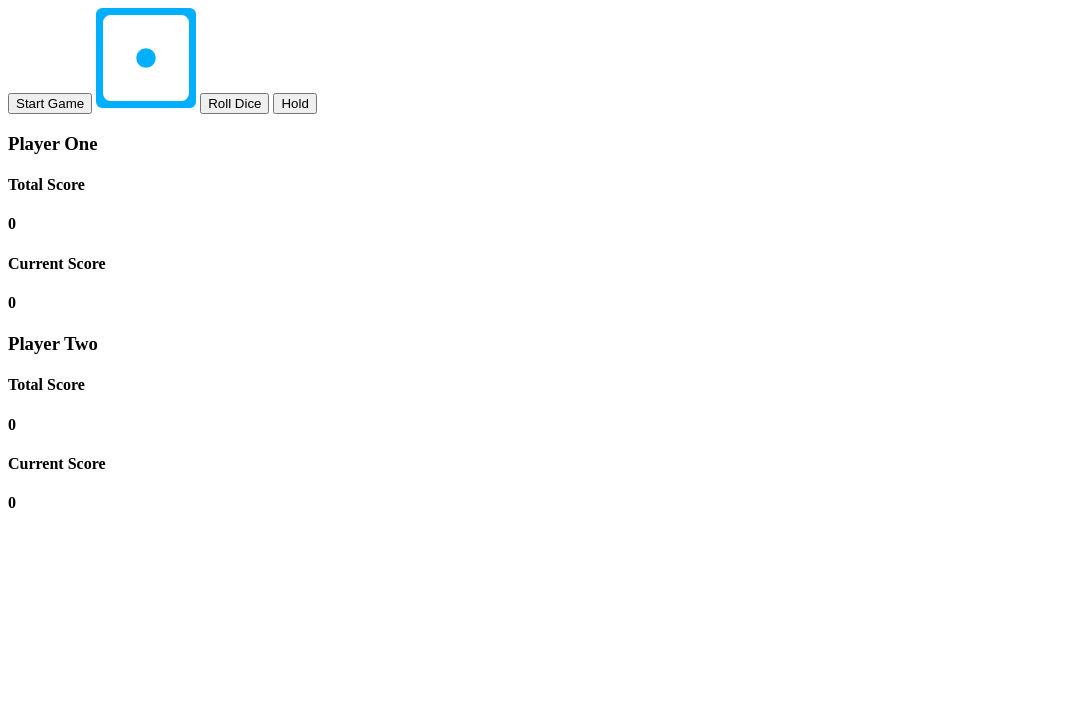
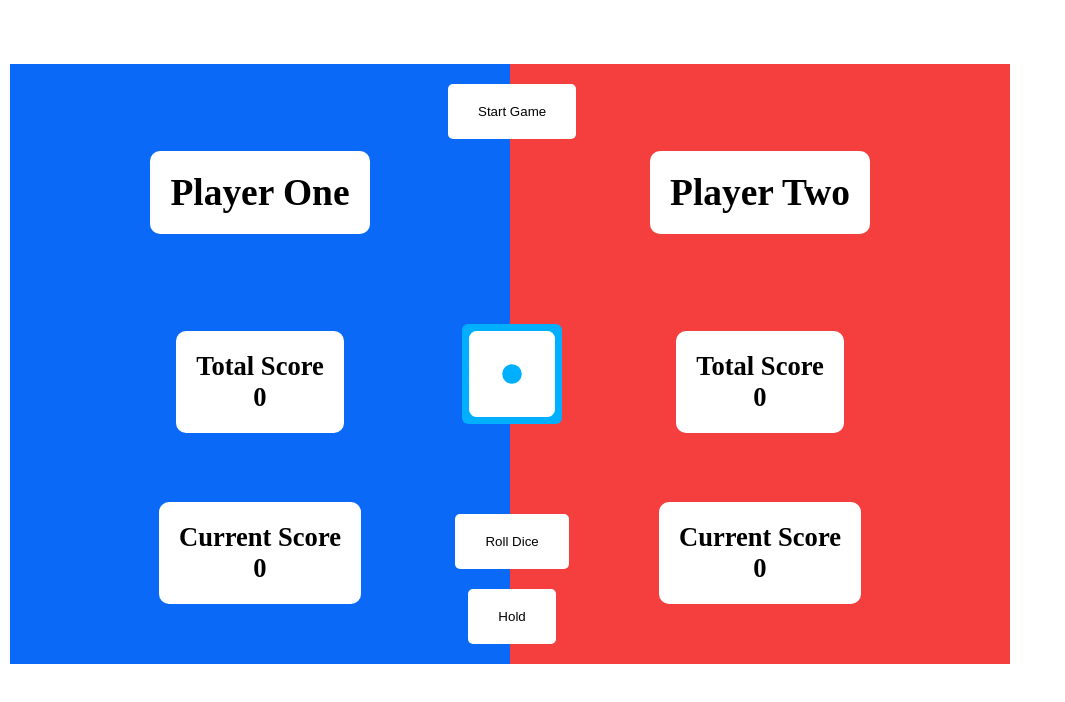
Before and after one commit to thisismammad/pig-game, a plain HTML site: page index.html in a window 1280 px wide. Shown: the whole page, without its empty margins (0-1065 px from the left). Drawn offline with Linux system fonts and the light colour scheme.

Commit message:
write css style and add id and class to the html elements

```diff
--- a/index.html
+++ b/index.html
@@ -11,34 +11,34 @@
 <body>
     <div class="container">
         <div class="controller">
-            <button>Start Game</button>
+            <button class="start">Start Game</button>
             <img src="images/dice-1.svg" alt="dice 1" class="dice" width="100px" height="100px">
-            <button>Roll Dice</button>
-            <button>Hold</button>
+            <button id="roll">Roll Dice</button>
+            <button id="hold">Hold</button>
         </div>
         <div class="game">
             <section class="left-player">
                 <h3>Player One</h3>
-                <div class="total-score">
-                    <h4>Total Score</h4>
+                <div class="score total-score">
+                    <h5>Total Score</h5>
 
-                    <h4>0</h4>
+                    <h5 id="total-one">0</h5>
                 </div>
-                <div class="current-score">
-                    <h4>Current Score</h4>
-                    <h4>0</h4>
+                <div class="score current-score">
+                    <h5>Current Score</h5>
+                    <h5 id="current-one">0</h5>
                 </div>
             </section>
             <section class="right-player">
                 <h3>Player Two</h3>
-                <div class="total-score">
-                    <h4>Total Score</h4>
+                <div class="score total-score">
+                    <h5>Total Score</h5>
 
-                    <h4>0</h4>
+                    <h5 id="total-two">0</h5>
                 </div>
-                <div class="current-score">
-                    <h4>Current Score</h4>
-                    <h4>0</h4>
+                <div class="score current-score">
+                    <h5>Current Score</h5>
+                    <h5 id="current-two">0</h5>
                 </div>
             </section>
         </div>
--- a/style.css
+++ b/style.css
@@ -0,0 +1,154 @@
+* {
+    box-sizing: border-box;
+}
+
+body,
+html {
+    padding: 0;
+    margin: 0;
+    font-size: xx-large;
+    width: 100%;
+    height: 100%;
+}
+
+.container {
+    width: 1000px;
+    height: 600px;
+    margin: auto;
+    margin-top: 5%;
+    margin-left: 10px;
+    margin-right: 10px;
+    display: flex;
+    flex-direction: column;
+    position: relative;
+}
+
+.controller {
+    display: flex;
+    flex-direction: column;
+    align-items: center;
+    position: absolute;
+    z-index: 1;
+    left: 50%;
+    margin-left: -62px;
+    height: 100%;
+    justify-content: flex-end;
+    gap: 20px;
+    padding-top: 20px;
+    padding-bottom: 20px;
+}
+
+button {
+    cursor: pointer;
+    border-radius: 5px;
+    background-color: #ffffff;
+    border: none;
+    padding: 20px 30px;
+}
+
+button:hover {
+    background-color: #fce683;
+}
+
+.start {
+    margin-bottom: auto;
+}
+
+.dice {
+    margin-bottom: 70px;
+}
+
+
+.game {
+    display: flex;
+    flex-direction: row;
+    width: 100%;
+    height: 100%;
+}
+
+section {
+    display: flex;
+    flex-direction: column;
+    width: 50%;
+    align-items: center;
+    justify-content: space-around;
+    padding: 20px;
+    height: 100%;
+}
+
+.left-player {
+    background-color: rgb(10, 105, 247);
+}
+
+.right-player {
+    background-color: rgb(245, 63, 63);
+}
+
+h3 {
+    background-color: #ffffff;
+    padding: 20px;
+    border-radius: 10px;
+}
+
+.score {
+    background-color: #ffffff;
+    border-radius: 10px;
+    text-align: center;
+    padding: 20px;
+    margin-bottom: 10px;
+    height: max-content;
+}
+
+h5 {
+    margin: 0;
+}
+
+.turn {
+    border: 10px solid rgb(255, 255, 0);
+}
+
+.winner {
+    border: 10px solid rgb(30, 255, 0);
+    color: rgb(25, 189, 4);
+}
+
+.hidden {
+    display: none;
+}
+
+@media screen and (max-width:430px) {
+    .game {
+        flex-direction: column;
+        align-items: center;
+        justify-content: center;
+        height: max-content;
+    }
+
+    section {
+        width: 100%;
+        padding-top: 70px;
+        padding-bottom: 70px;
+
+    }
+
+    .container {
+        height: 100%;
+        margin: 10px;
+    }
+
+    .controller {
+        flex-direction: row;
+        align-items: center;
+        height: max-content;
+        justify-content: space-around;
+        margin: 0;
+        margin-top: 45%;
+        width: 100%;
+        left: 10px;
+    }
+
+    .dice,
+    .start {
+        margin: 0;
+    }
+}
```
